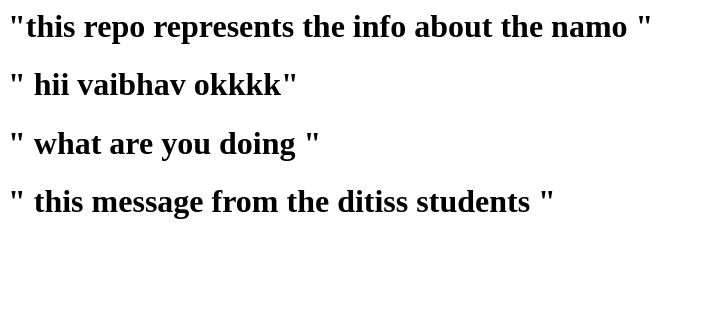
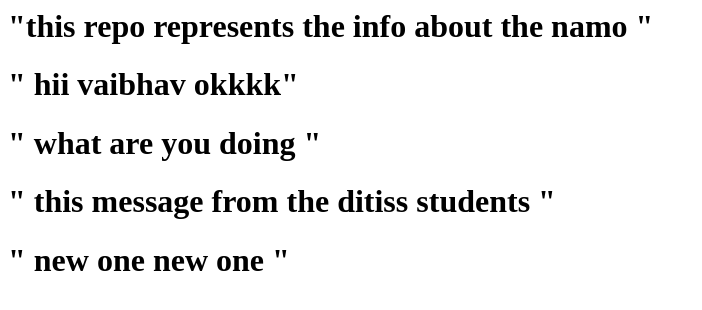
Before and after one commit to vaibhavnimse11/namo, a plain HTML site: page index.html in a window 1280 px wide. Shown: the whole page, without its empty margins (0-702 px from the left). Drawn offline with Linux system fonts and the light colour scheme.

Commit message:
commit by me

```diff
--- a/index.html
+++ b/index.html
@@ -2,3 +2,4 @@
 <h1>" hii vaibhav okkkk" </h1>
 <h1> " what are you doing " </h1>
 <h1> " this message from the ditiss students " </h1>
+<h1> " new one new one " </h1>
```
